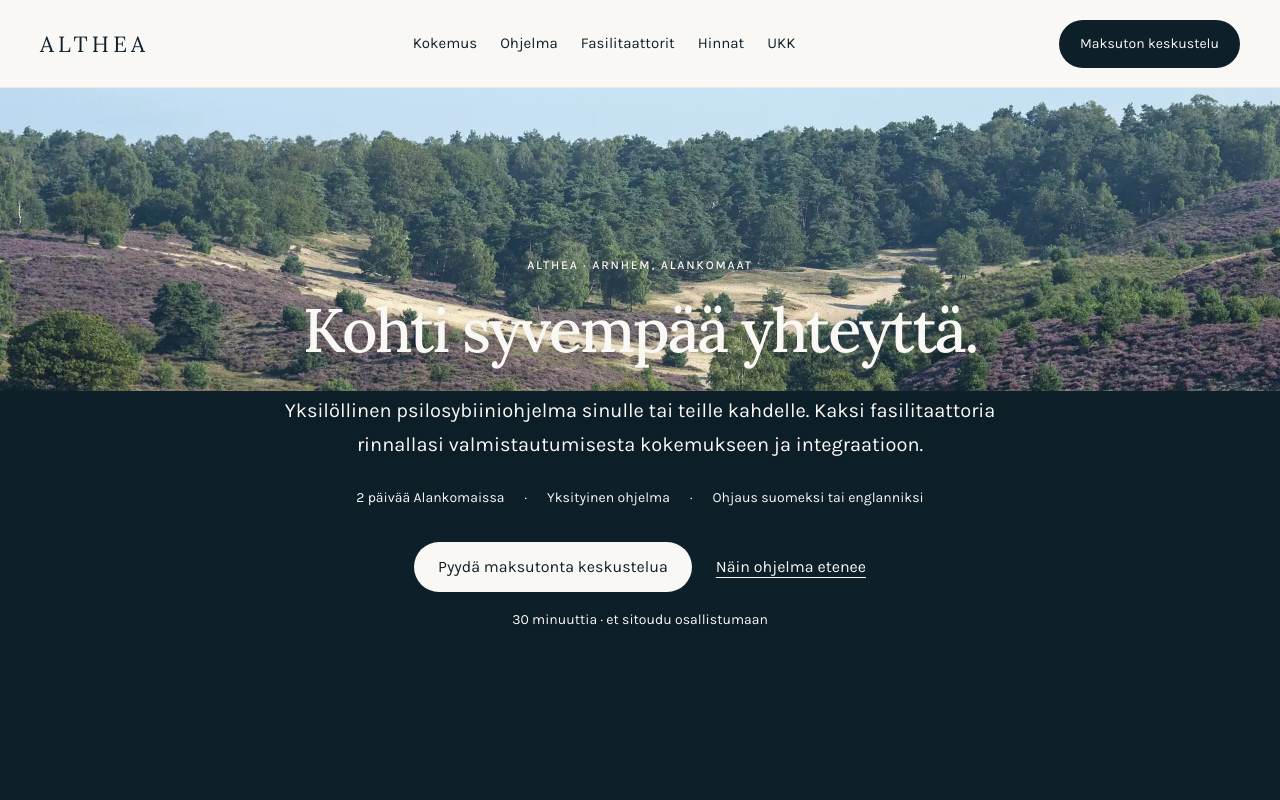
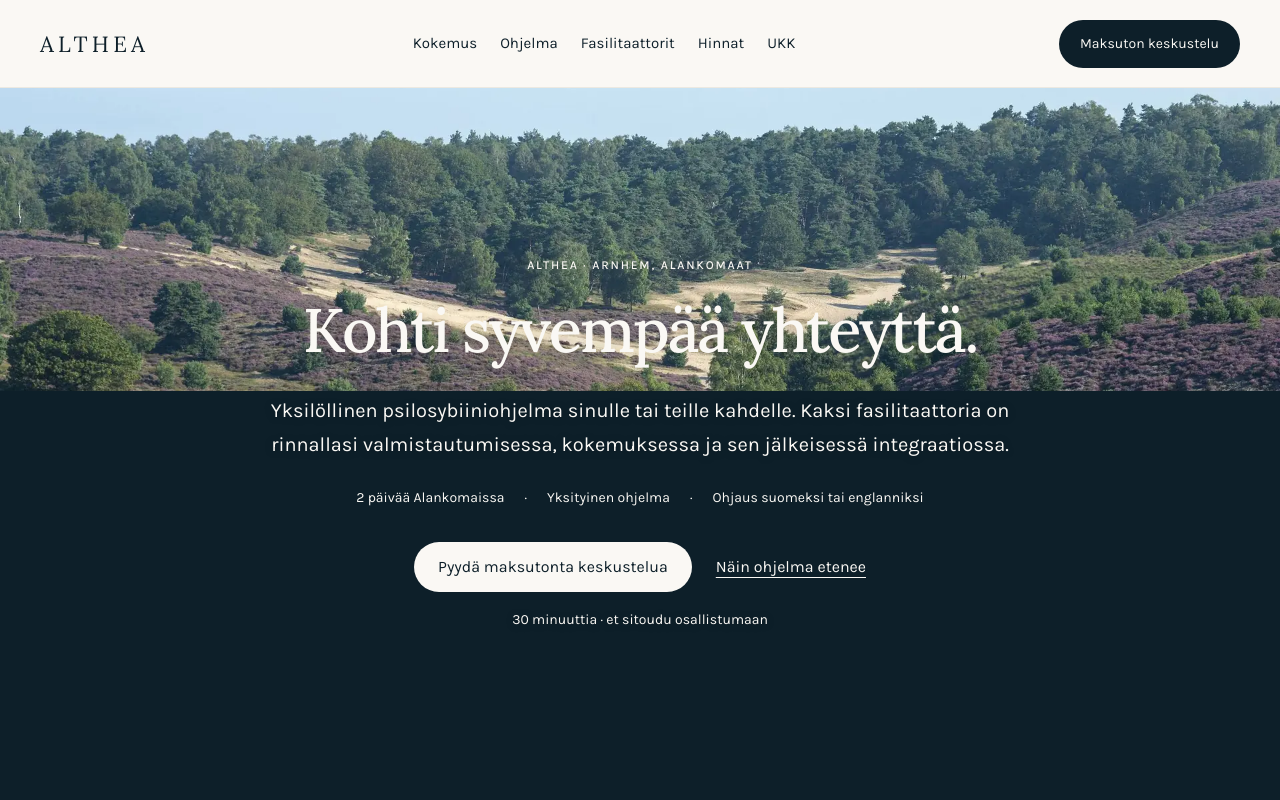
Before and after one commit to juhosarvanco/althea-studio-uusi, a website: page site/index.html in a window 1280 px wide. Shown: the top 800 px of the page. Drawn offline with Linux system fonts and the light colour scheme.

Commit message:
Studion suomenkielisen työversion julkaisu (juliagrahn)

```diff
--- a/site/index.html
+++ b/site/index.html
@@ -93,7 +93,7 @@ main{position:relative;isolation:isolate}.photo-backdrop{position:fixed;inset:va
  <div data-studio-node="node-0c5032cbf18df83eef3e5f88" class="photo-chapter" data-photo="0"><div data-studio-node="node-57c45adf589298e6b1db053a" class="chapter-content">
   <section data-studio-node="node-45719e8863d59be11b1e9382" data-screen-label="Kohti syvempää yhteyttä." class="hero" id="alku"><div data-studio-node="node-70ab786bc287d3615c98b419" class="hero-copy">
    <p oai-annotation-metadata="{&quot;fieldId&quot;:&quot;alku-p-1&quot;,&quot;document&quot;:&quot;althea&quot;}" oai-annotatable="alku-p-1" oai-annotation-container="" data-studio-field="alku-p-1" class="eyebrow">Althea · Arnhem, Alankomaat</p><h1 oai-annotation-metadata="{&quot;fieldId&quot;:&quot;alku-h1-1&quot;,&quot;document&quot;:&quot;althea&quot;}" oai-annotatable="alku-h1-1" oai-annotation-container="" data-studio-field="alku-h1-1">Kohti syvempää yhteyttä.</h1>
-   <p oai-annotation-metadata="{&quot;fieldId&quot;:&quot;alku-p-2&quot;,&quot;document&quot;:&quot;althea&quot;}" oai-annotatable="alku-p-2" oai-annotation-container="" data-studio-field="alku-p-2" class="lead">Yksilöllinen psilosybiiniohjelma sinulle tai teille kahdelle. Kaksi fasilitaattoria rinnallasi valmistautumisesta kokemukseen ja integraatioon.</p>
+   <p oai-annotation-metadata="{&quot;fieldId&quot;:&quot;alku-p-2&quot;,&quot;document&quot;:&quot;althea&quot;}" oai-annotatable="alku-p-2" oai-annotation-container="" data-studio-field="alku-p-2" class="lead">Yksilöllinen psilosybiiniohjelma sinulle tai teille kahdelle. Kaksi fasilitaattoria on rinnallasi valmistautumisessa, kokemuksessa ja sen jälkeisessä integraatiossa.</p>
    <ul data-studio-node="node-aca3d38bdd0cfa4156381dbf" class="hero-facts"><li oai-annotation-metadata="{&quot;fieldId&quot;:&quot;alku-li-1&quot;,&quot;document&quot;:&quot;althea&quot;}" oai-annotatable="alku-li-1" oai-annotation-container="" data-studio-field="alku-li-1">2 päivää Alankomaissa</li><li oai-annotation-metadata="{&quot;fieldId&quot;:&quot;alku-li-2&quot;,&quot;document&quot;:&quot;althea&quot;}" oai-annotatable="alku-li-2" oai-annotation-container="" data-studio-field="alku-li-2">Yksityinen ohjelma</li><li oai-annotation-metadata="{&quot;fieldId&quot;:&quot;alku-li-3&quot;,&quot;document&quot;:&quot;althea&quot;}" oai-annotatable="alku-li-3" oai-annotation-container="" data-studio-field="alku-li-3">Ohjaus suomeksi tai englanniksi</li></ul>
    <div data-studio-node="node-4c615bd83964806263f8cb1e" class="hero-actions"><a oai-annotation-metadata="{&quot;fieldId&quot;:&quot;alku-a-1&quot;,&quot;document&quot;:&quot;althea&quot;}" oai-annotatable="alku-a-1" oai-annotation-container="" data-studio-field="alku-a-1" class="button" href="#yhteys">Pyydä maksutonta keskustelua</a><a oai-annotation-metadata="{&quot;fieldId&quot;:&quot;alku-a-2&quot;,&quot;document&quot;:&quot;althea&quot;}" oai-annotatable="alku-a-2" oai-annotation-container="" data-studio-field="alku-a-2" class="text-link" href="#ohjelma">Näin ohjelma etenee</a></div><p oai-annotation-metadata="{&quot;fieldId&quot;:&quot;alku-p-3&quot;,&quot;document&quot;:&quot;althea&quot;}" oai-annotatable="alku-p-3" oai-annotation-container="" data-studio-field="alku-p-3" class="microcopy">30 minuuttia · et sitoudu osallistumaan</p>
   </div></section>
```
